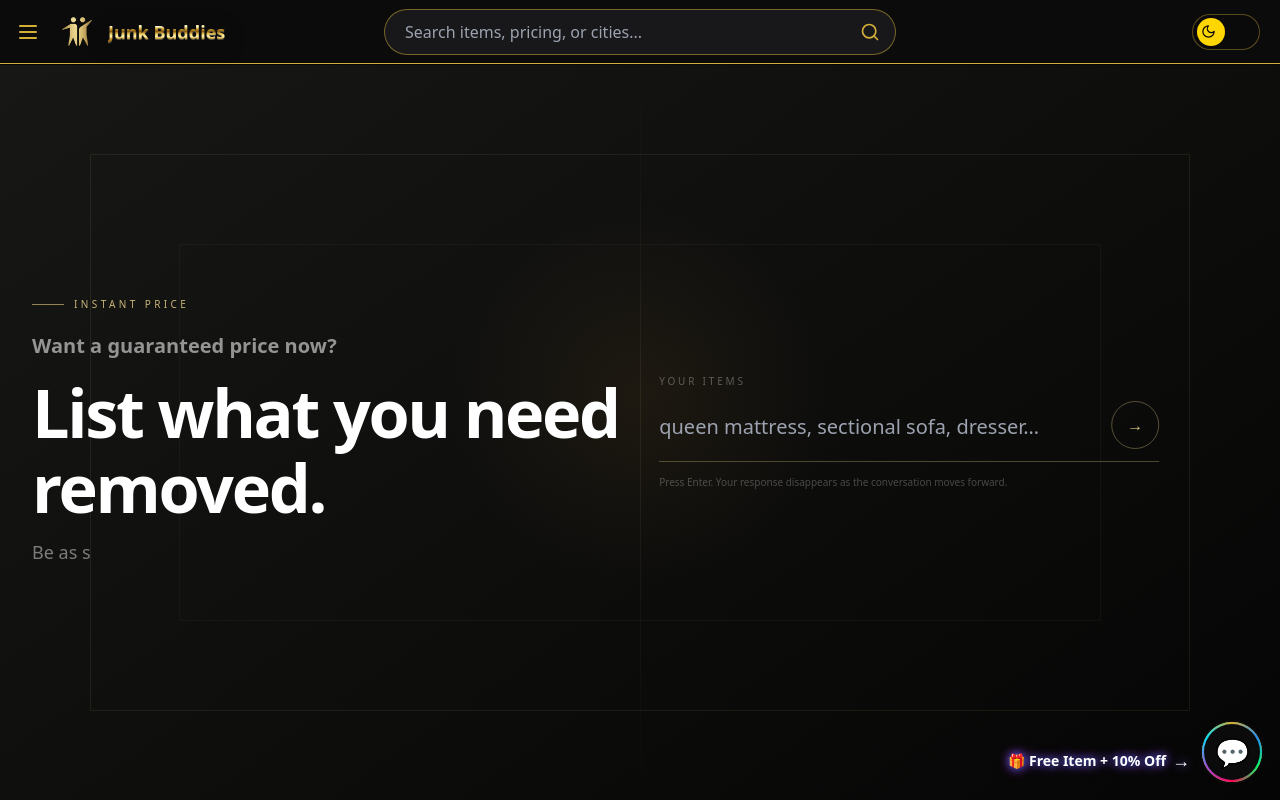
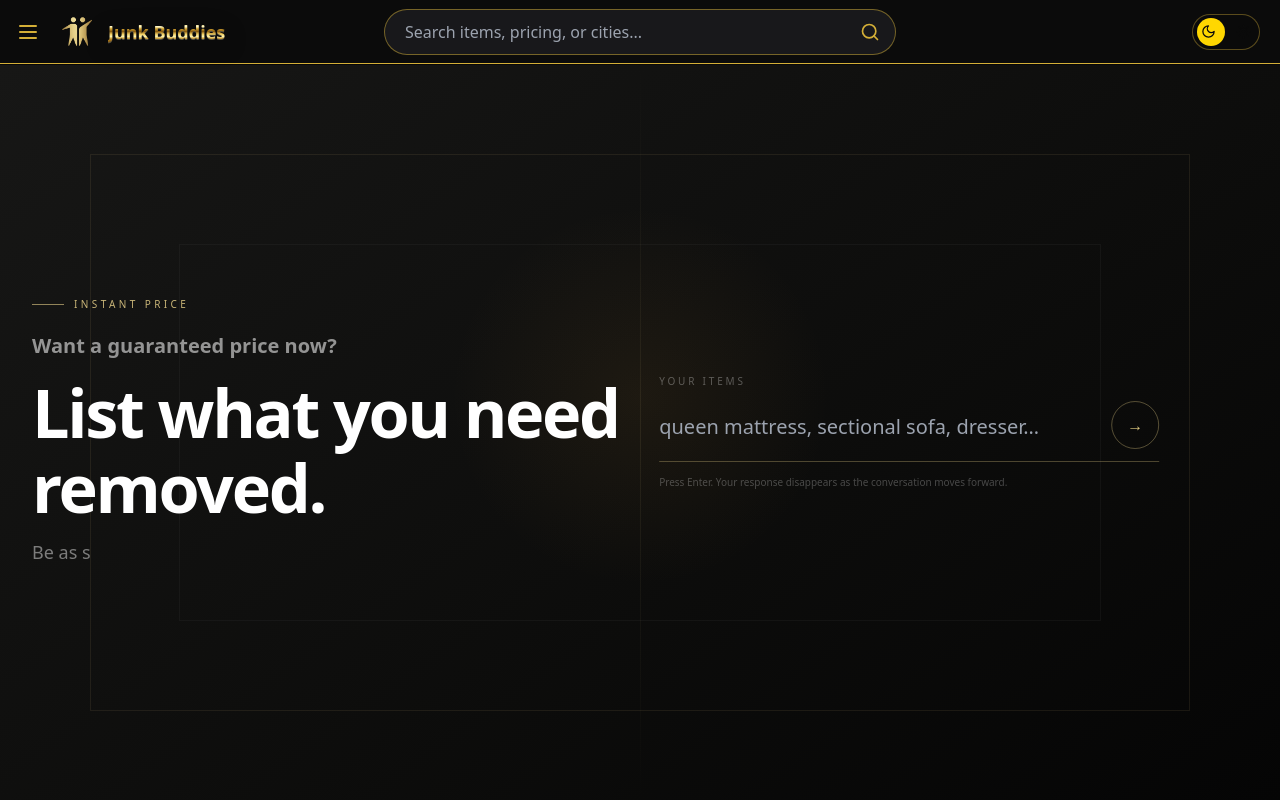
Before and after one commit to JunkBuddies/junk-buddies-immersive, a React (Vite) app: page / in a window 1280 px wide. Built offline with nearby package versions, Linux system fonts and the light colour scheme; grey boxes are pictures that could not be loaded.

Commit message:
Remove legacy global chat widget

```diff
--- a/src/App.jsx
+++ b/src/App.jsx
@@ -50,7 +50,6 @@ import LaPorte from "./pages/cities/La-Porte";
 
 // Context + Global Chat
 import { CartProvider } from "./context/CartContext";
-import ChatWidget from "./components/chat/ChatWidget";
 import ScrollToTop from "./components/ScrollToTop";
 
 function App() {
@@ -126,8 +125,6 @@ function App() {
           </Route>
         </Routes>
 
-        {/* 🧠 Chat widget overlays all pages */}
-        <ChatWidget />
       </Router>
     </CartProvider>
   );
```
